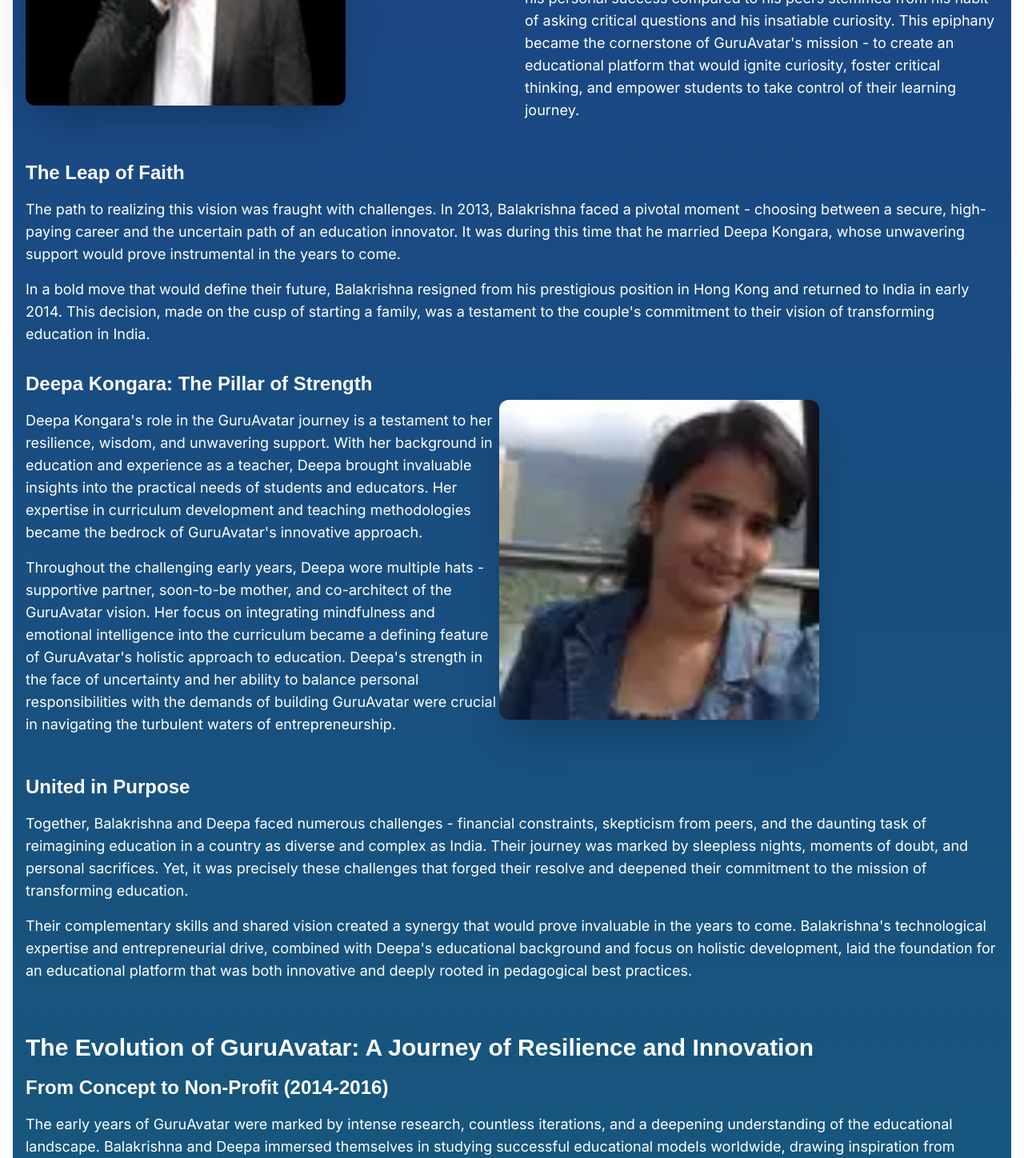
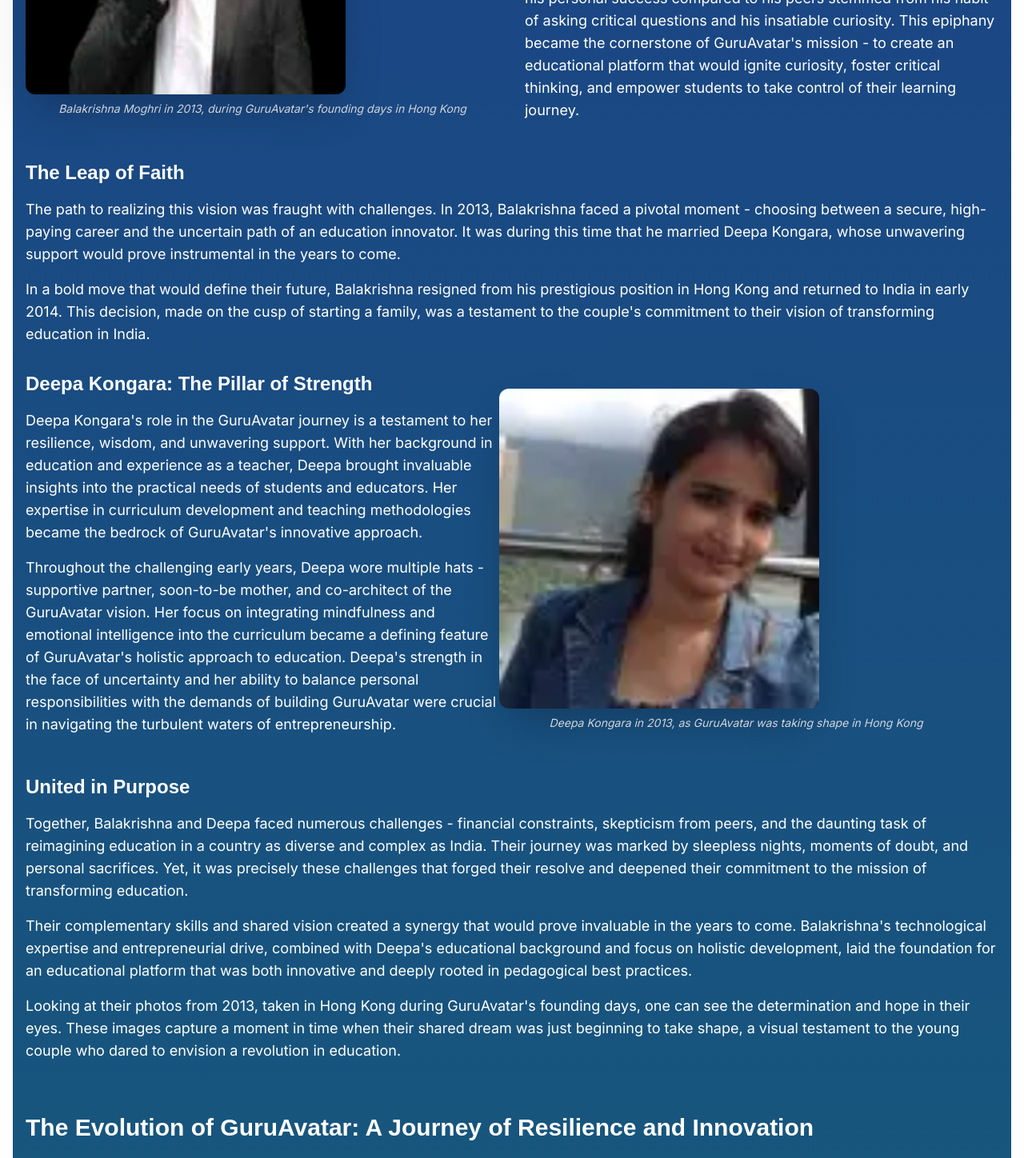
Before and after one commit to moghribalakrishna/GuruAvatar.org, a Next.js app: page /about in a window 1280 px wide. Shown: the part 1460-2908 px from the top of the page at 80% size. Built offline with nearby package versions, Linux system fonts and the light colour scheme; no server answers.

Commit message:
Adding more info

```diff
--- a/app/components/FoundersJourney.tsx
+++ b/app/components/FoundersJourney.tsx
@@ -21,6 +21,7 @@ export default function FoundersJourney() {
           animate={{ opacity: 1, x: 0 }}
           transition={{ duration: 0.5, delay: 0.2 }}
         >
+          <div className="relative">
             <Image
               src="/founder-image.jpeg"
               alt="Balakrishna Moghri, Co-founder of GuruAvatar"
@@ -28,6 +29,10 @@ export default function FoundersJourney() {
               height={300}
               className="rounded-xl shadow-2xl"
             />
+            <p className="text-sm text-center mt-2 text-gray-300 italic">
+              Balakrishna Moghri in 2013, during GuruAvatar's founding days in Hong Kong
+            </p>
+          </div>
         </motion.div>
         <motion.div
           className="md:w-1/2"
@@ -67,13 +72,18 @@ export default function FoundersJourney() {
           animate={{ opacity: 1, x: 0 }}
           transition={{ duration: 0.5, delay: 0.5 }}
         >
+          <div className="relative">
             <Image
-            src="/deepa-image.webp"
+              src="/cofounder-image.webp"
               alt="Deepa Kongara, Co-founder of GuruAvatar"
               width={400}
               height={300}
               className="rounded-xl shadow-2xl"
             />
+            <p className="text-sm text-center mt-2 text-gray-300 italic">
+              Deepa Kongara in 2013, as GuruAvatar was taking shape in Hong Kong
+            </p>
+          </div>
         </motion.div>
         <motion.div
           className="md:w-1/2 md:order-1"
@@ -104,6 +114,9 @@ export default function FoundersJourney() {
         <p className="text-lg mb-4">
           Their complementary skills and shared vision created a synergy that would prove invaluable in the years to come. Balakrishna's technological expertise and entrepreneurial drive, combined with Deepa's educational background and focus on holistic development, laid the foundation for an educational platform that was both innovative and deeply rooted in pedagogical best practices.
         </p>
+        <p className="text-lg mb-4">
+          Looking at their photos from 2013, taken in Hong Kong during GuruAvatar's founding days, one can see the determination and hope in their eyes. These images capture a moment in time when their shared dream was just beginning to take shape, a visual testament to the young couple who dared to envision a revolution in education.
+        </p>
       </motion.div>
     </section>
   );
```
Also changed, not shown: public/cofounder-image.webp (renamed from public/deepa-image.webp). Lines whose indentation alone changed are shown as unchanged.
